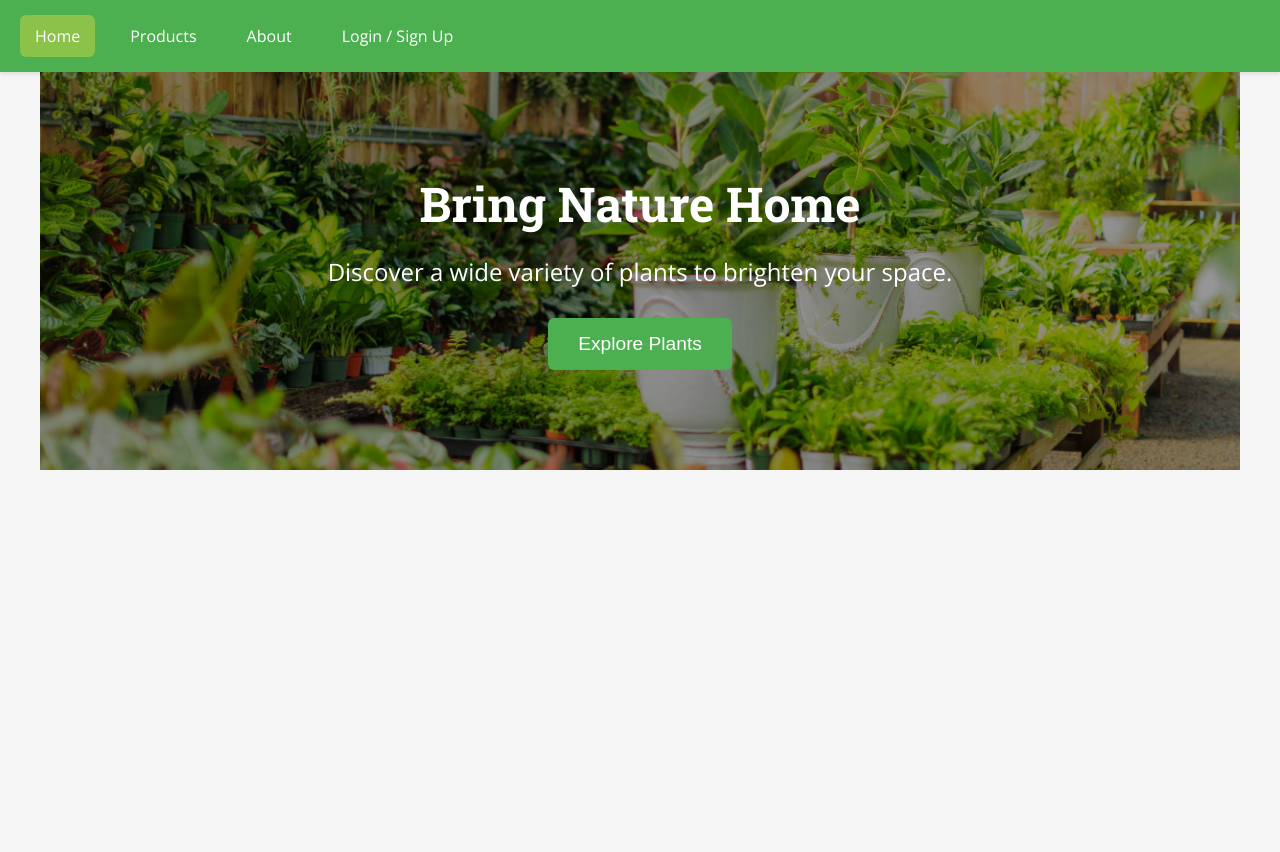
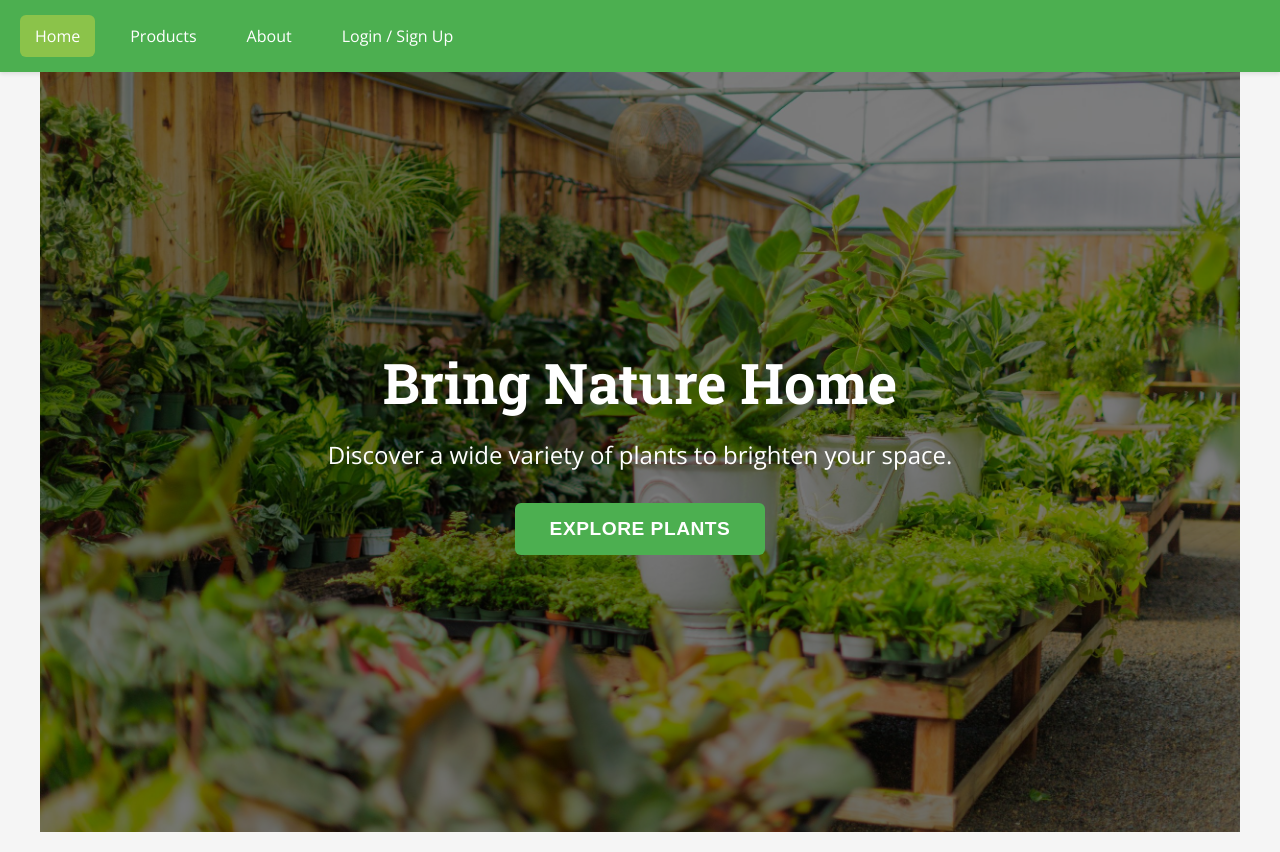
Before and after one commit to kingsuk-panda/nursery-website, a React (Create React App) app in the folder client/: page / in a window 1280 px wide. Before the commit the page ends 800 px from the top, so only its background shows below. Built offline with nearby package versions, Linux system fonts and the light colour scheme.

Commit message:
Updated HeroSection.module.css, Updated line heights, button styles, and added fade-in-up animations

```diff
--- a/client/src/components/HeroSection.module.css
+++ b/client/src/components/HeroSection.module.css
@@ -5,8 +5,12 @@
   background-position: center;
   color: white;
   text-align: center;
-  padding: 100px 0; /* Adjust padding as needed */
+  padding: 100px 20px; /* Added horizontal padding for smaller screens */
   position: relative; /* For overlay */
+  min-height: 70vh; /* Ensure it takes a good portion of the viewport height */
+  display: flex; /* For centering content */
+  align-items: center; /* For centering content */
+  justify-content: center; /* For centering content */
 }
 
 .hero::before {
@@ -16,35 +20,64 @@
   left: 0;
   width: 100%;
   height: 100%;
-  background-color: rgba(0, 0, 0, 0.4); /* Dark overlay */
+  background-color: rgba(0, 0, 0, 0.5); /* Slightly increased overlay for better contrast */
 }
 
 .content {
   position: relative; /* Stack above overlay */
   z-index: 1; /* Ensure content is above the overlay */
+  max-width: 800px; /* Limit width of text content for readability */
+}
+
+@keyframes fadeInUp {
+  from {
+    opacity: 0;
+    transform: translateY(20px);
+  }
+  to {
+    opacity: 1;
+    transform: translateY(0);
+  }
 }
 
 .title {
-  font-size: 3em;
+  font-size: clamp(2.5em, 5vw, 3.5em); /* Responsive font size */
   margin-bottom: 20px;
+  line-height: 1.2;
+  animation: fadeInUp 0.8s ease-out forwards;
+  opacity: 0; /* Start hidden before animation */
+  font-weight: 700; /* Ensure it uses bold variant of Roboto Slab */
 }
 
 .subtitle {
-  font-size: 1.5em;
+  font-size: clamp(1.2em, 3vw, 1.5em); /* Responsive font size */
   margin-bottom: 30px;
+  line-height: 1.5; /* Adjusted for better readability */
+  animation: fadeInUp 0.8s ease-out 0.2s forwards; /* Delay by 0.2s */
+  opacity: 0; /* Start hidden */
+  font-weight: 400; /* Ensure it uses regular variant of Open Sans (or Roboto Slab if preferred) */
 }
 
 .button {
   background-color: var(--primary-color);
   color: white;
-  padding: 15px 30px;
+  padding: 15px 35px; /* Adjusted padding */
   border: none;
   border-radius: 6px;
-  font-size: 1.2em;
+  font-size: clamp(1em, 2.5vw, 1.2em); /* Responsive font size */
+  font-weight: bold; /* Make button text bold */
   cursor: pointer;
-  transition: background-color 0.3s ease;
+  transition: background-color 0.3s ease, transform 0.3s ease;
+  text-transform: uppercase;
+  letter-spacing: 0.5px;
+  animation: fadeInUp 0.8s ease-out 0.4s forwards; /* Delay by 0.4s */
+  opacity: 0; /* Start hidden */
+  display: inline-block; /* Ensures it behaves well with text-align center */
 }
 
-.button:hover {
+.button:hover,
+.button:focus { /* Added focus for accessibility */
   background-color: var(--secondary-color);
+  transform: translateY(-3px); /* Slightly more lift */
+  outline: none; /* Remove default focus outline if custom styling is sufficient */
 }
```
